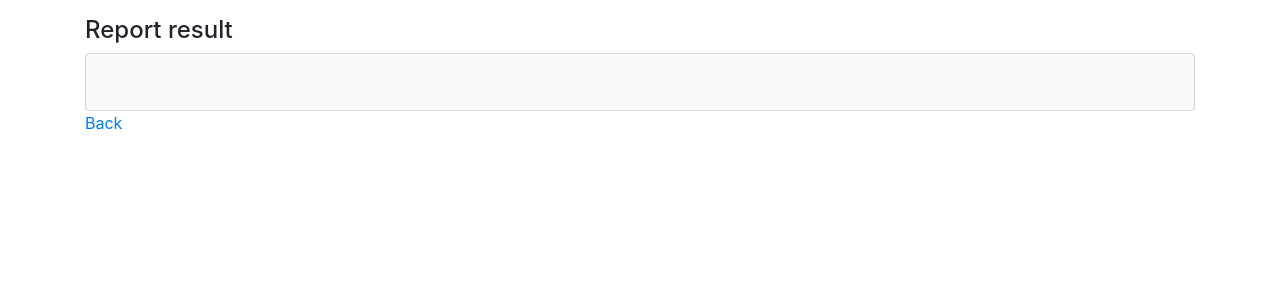
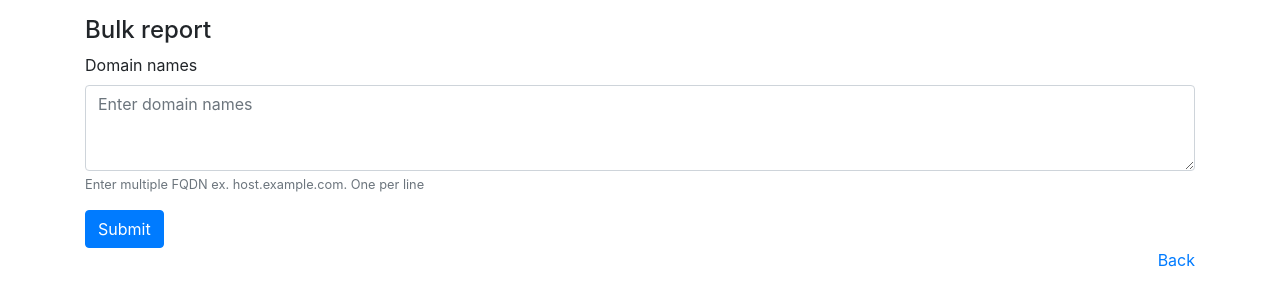
Before and after one commit to SUNET/flask-ioc-lookup, a Python web app: template rpz_lookup/templates/report.jinja2 in a window 1280 px wide. Shown: the top 306 px of the page. Run offline with Jinja, Linux system fonts and the light colour scheme; the template is opened without the code that fills it, so the values that code supplies are empty.

Commit message:
Bulk report feature added

```diff
--- a/rpz_lookup/templates/index.jinja2
+++ b/rpz_lookup/templates/index.jinja2
@@ -32,11 +32,13 @@
         </div>
         {% if not result %}
             <form action="{{ url_for('report') }}" method="post">
-                <input type="hidden" id="inputDomain1" name="domain_name" value="{{ domain_name }}">
+                <input type="hidden" id="inputDomains1" name="domain_names" value="{{ domain_name }}">
                 <button type="submit" class="btn btn-link">Click here to report {{ domain_name }}</button>
             </form>
         {% endif %}
     {% endif %}
+    <hr>
+    <p>If you want to report multiple domains, use the <a href="{{ url_for('report') }}">bulk report form</a>.</p>
 </div>
 </body>
 </html>
--- a/rpz_lookup/templates/report.jinja2
+++ b/rpz_lookup/templates/report.jinja2
@@ -7,17 +7,38 @@
 </head>
 <body>
 <div class="container">
+    {% if result is undefined %}
+        <h4 class="pt-3">Bulk report</h4>
+        <form method="post">
+          <div class="form-group">
+            <label for="inputDomains1">Domain names</label>
+            <textarea type="text" class="form-control {% if error %}is-invalid{% endif %}" id="inputDomains1" name="domain_names" aria-describedby="domainNameHelp" placeholder="Enter domain names" rows="3"></textarea>
+            <div class="invalid-feedback">
+              {{ error }}
+            </div>
+            <small id="domainHelp" class="form-text text-muted">Enter multiple FQDN ex. host.example.com. One per line</small>
+          </div>
+          <button type="submit" class="btn btn-primary">Submit</button>
+        </form>
+    {% else %}
         <h4 class="pt-3">Report result</h4>
         <div class="card bg-light">
             <div class="card-body">
                 {% if result %}
-                <pre>{{ result }}</pre>
+                    {% for domain_name in domain_names %}
+                        {% if loop.last %}
+                            <pre>{% if loop.length > 1 %}and {% endif %}{{ domain_name }} reported successfully.</pre>
+                        {% else %}
+                            <pre>{{ domain_name }},</pre>
+                        {% endif %}
+                    {% endfor %}
                 {% else %}
                     <pre>{{ error }}</pre>
                 {% endif %}
             </div>
         </div>
-    <a href="{{ url_for('index') }}">Back</a>
+    {% endif %}
+    <a class="float-right" href="{{ url_for('index') }}">Back</a>
 </div>
 </body>
 </html>
```
Also changed, not shown: rpz_lookup/app.py (+20 -10 lines). Lines whose indentation alone changed are shown as unchanged.
